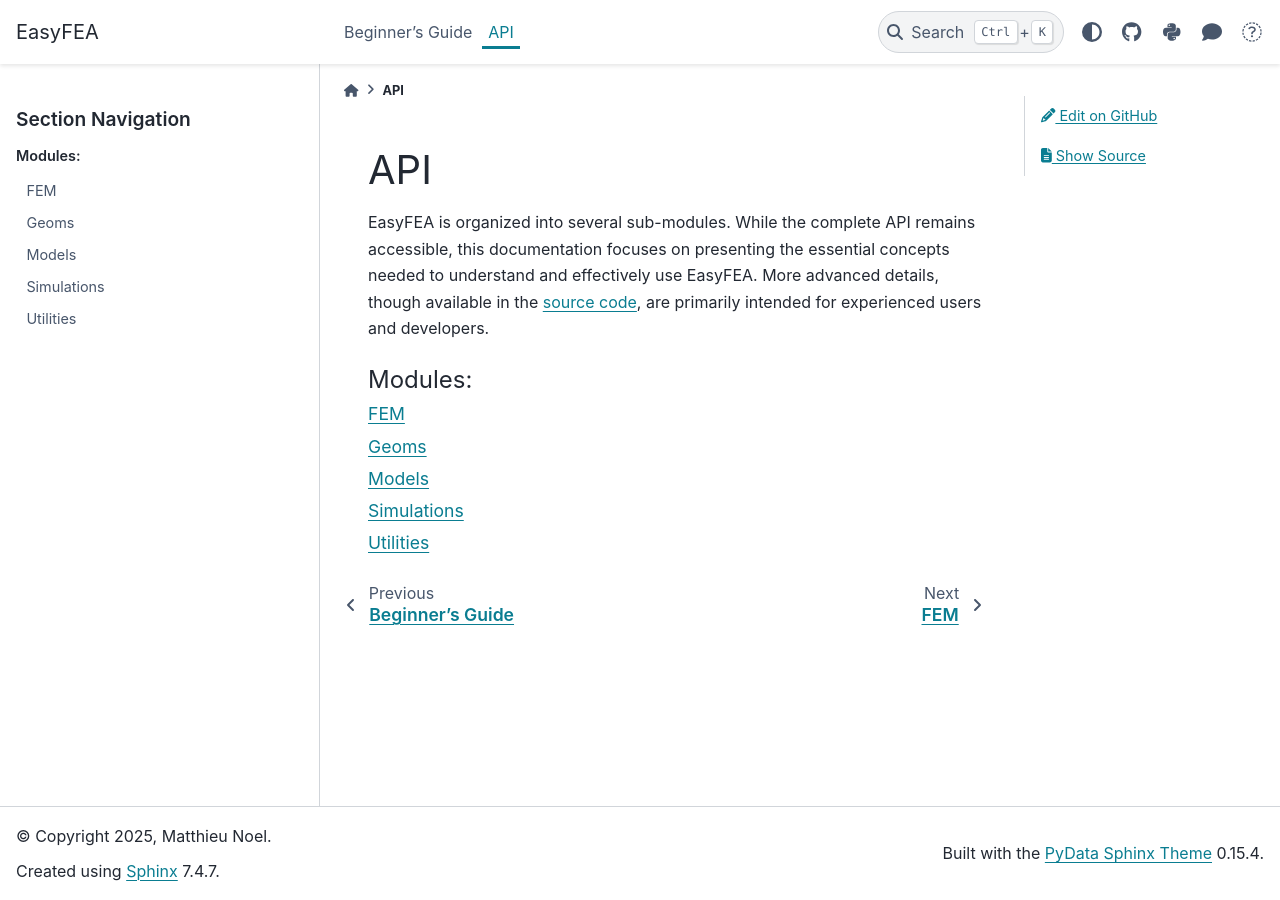
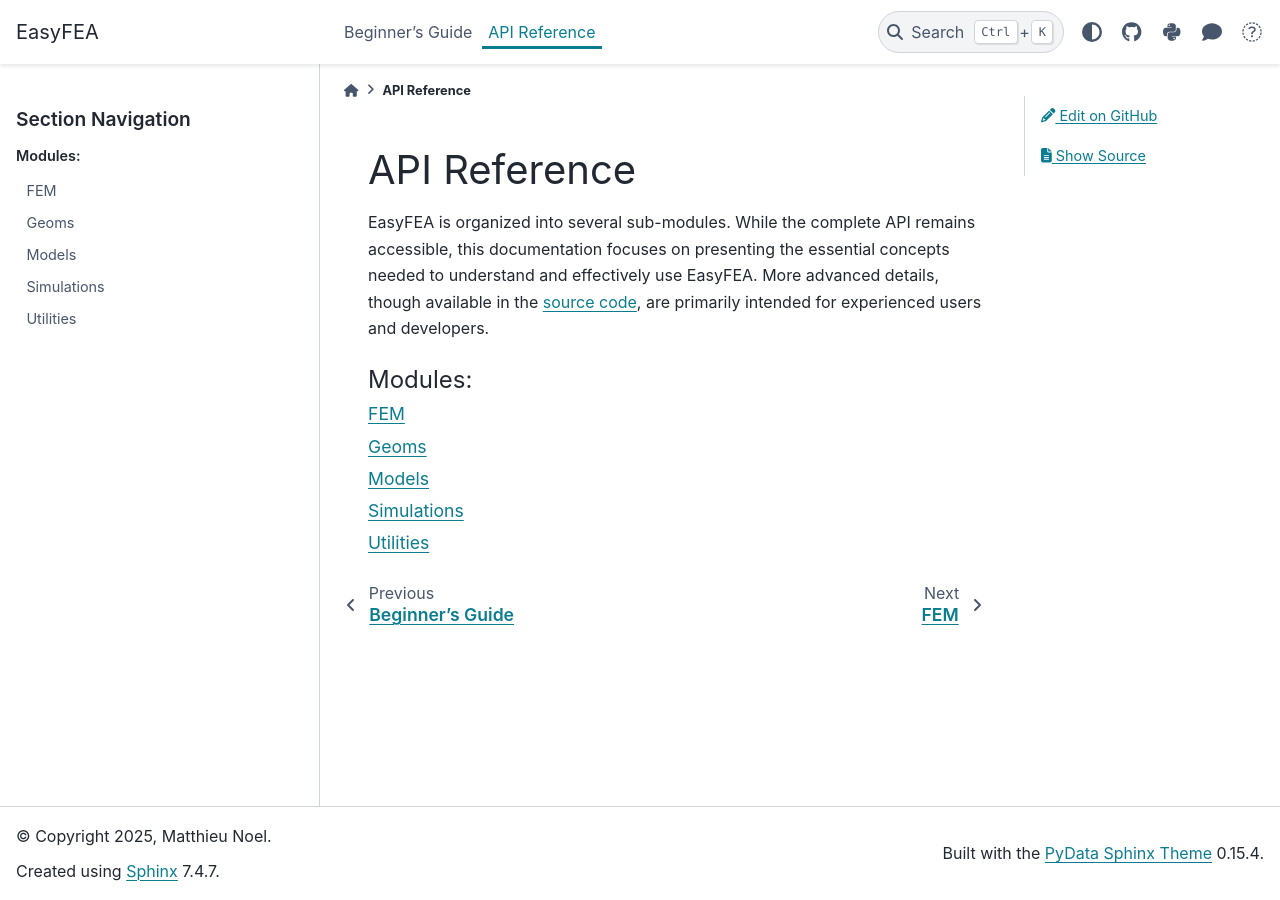
Before and after one commit to matnoel/EasyFEA, a Sphinx documentation site: the page built from docs/api/index.md, in a window 1280 px wide. Built offline with Sphinx 7.4.7 and the PyData theme 0.15.4, drawn with Linux system fonts in a browser that asks for light colours; pages that are not in the unit, such as notebooks, are missing from menus; the version number is read from the project's files by our own code.

Commit message:
Rename API to API Reference in the doc

```diff
--- a/docs/api/index.md
+++ b/docs/api/index.md
@@ -1,5 +1,5 @@
 (easyfea-api)=
-# API
+# API Reference
 
 EasyFEA is organized into several sub-modules. While the complete API remains accessible, this documentation focuses on presenting the essential concepts needed to understand and effectively use EasyFEA. More advanced details, though available in the [source code](https://github.com/matnoel/EasyFEA), are primarily intended for experienced users and developers.
 
```
